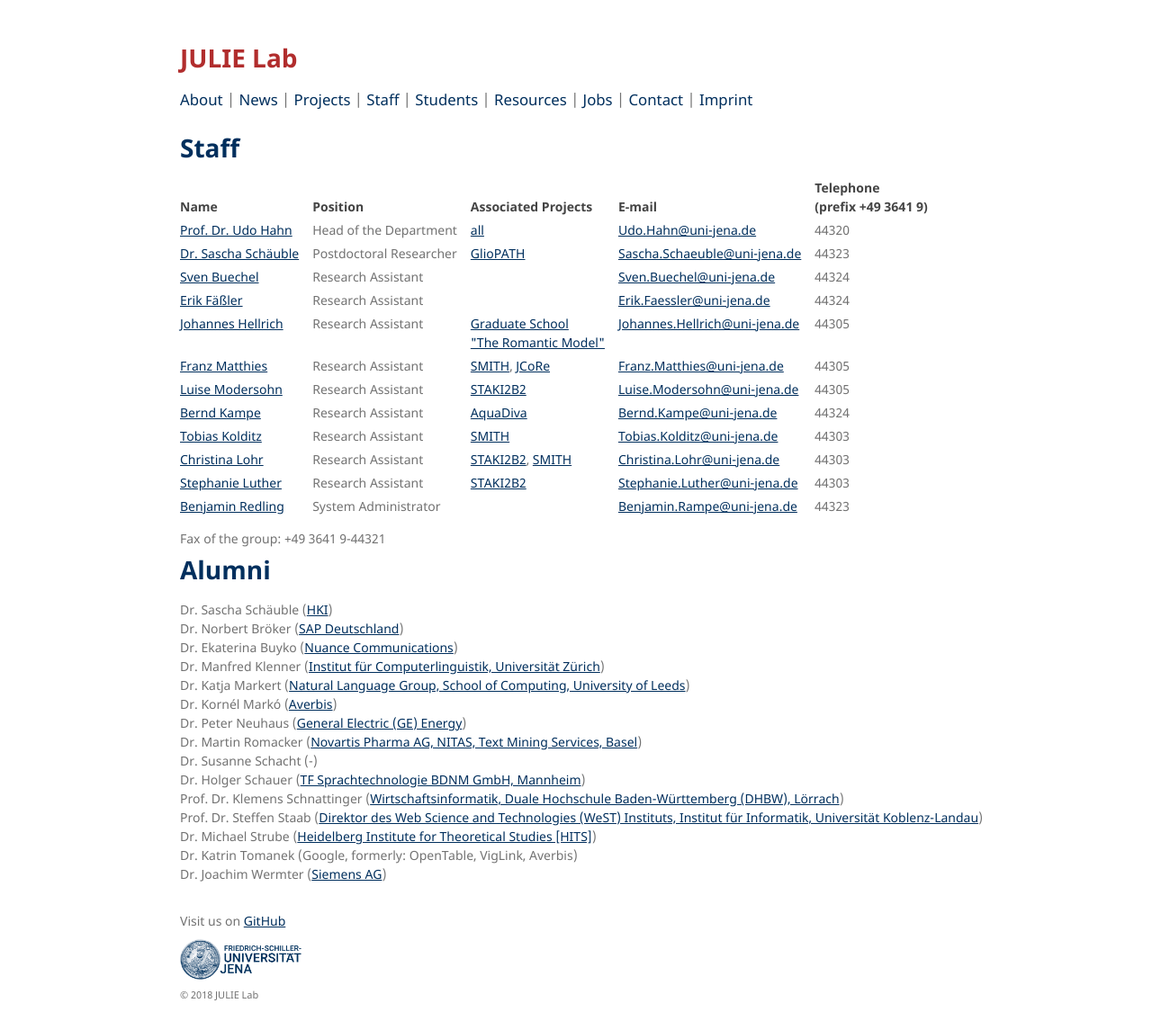
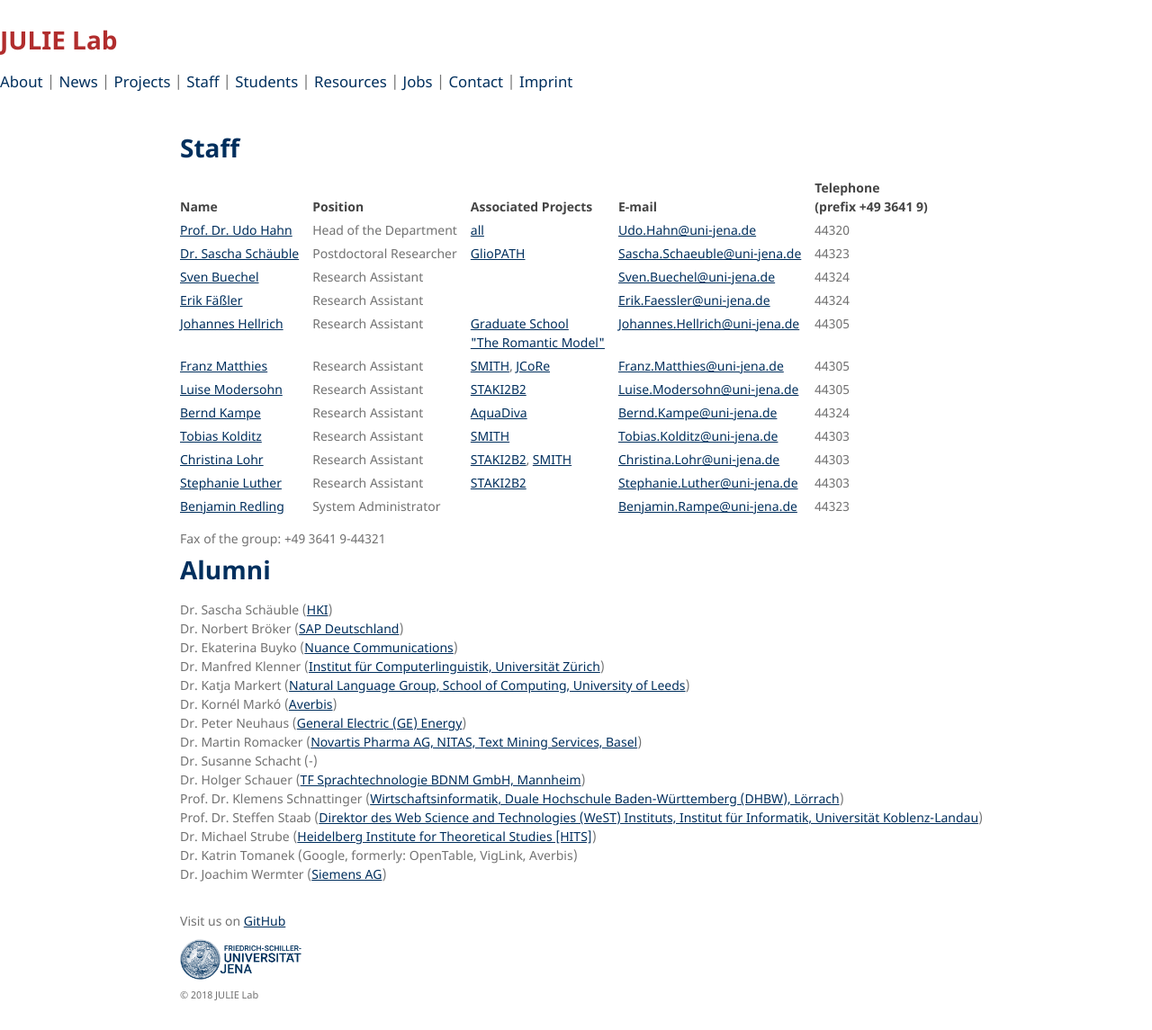
Before and after one commit to JULIELab/JULIELab.github.io, a Jekyll site: the page built from Staff.md, in a window 1280 px wide and 1145 px high. Shown: the whole window at 90% size. Built offline with Jekyll 4.4.1, drawn with Linux system fonts in a browser that asks for light colours; our own code applies the rules of GitHub Pages for plain Markdown files.

Commit message:
Update staff_tab.html

```diff
--- a/_layouts/staff_tab.html
+++ b/_layouts/staff_tab.html
@@ -25,6 +25,8 @@
     margin:0 auto;
   }
   navi {
+    top:0px;
+    left:0px;
     padding-top:20px;
     position:fixed;
     width:100%;
```
